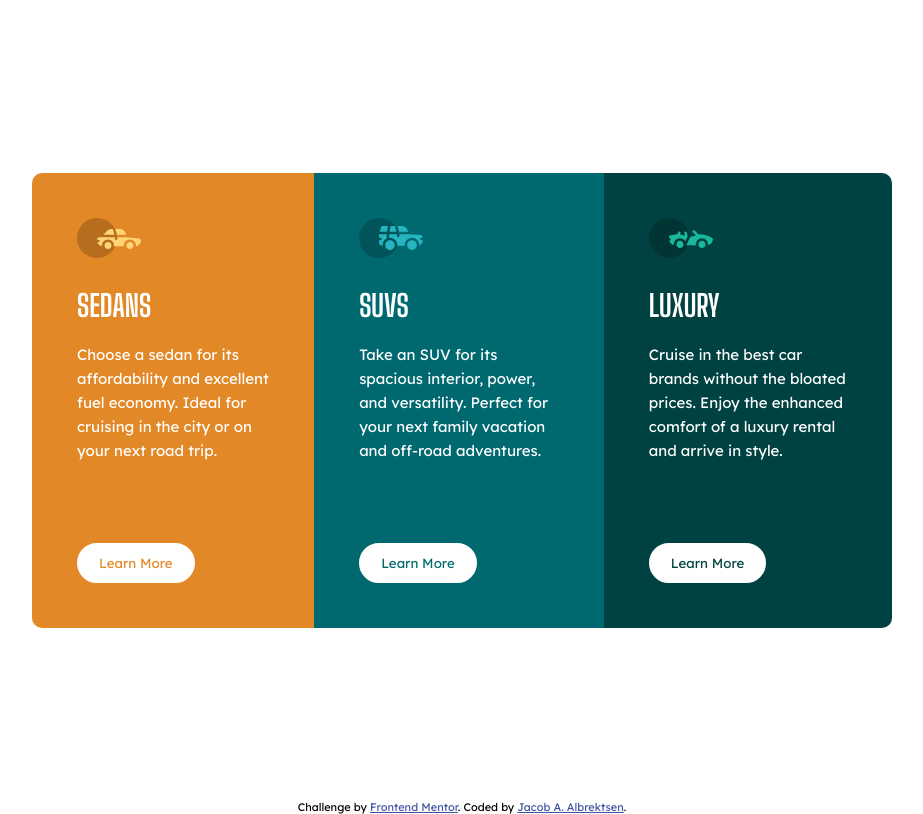
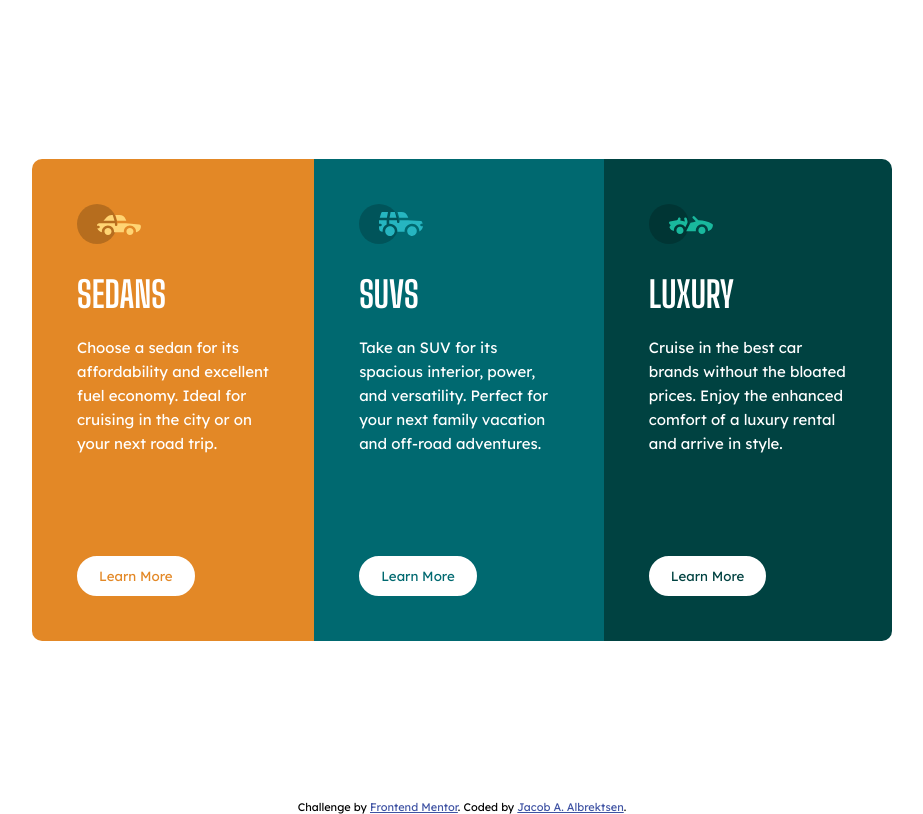
Before and after one commit to pxmdk/3-column-preview-card-component-main, a plain HTML site: page index.html in a window 1280 px wide. Shown: the whole page, without its empty margins (178-1101 px from the left). Drawn offline with Linux system fonts and the light colour scheme.

Commit message:
Changes for stylesheet

```diff
--- a/style.css
+++ b/style.css
@@ -18,7 +18,7 @@ button {
 h3 {
 	font-family: 'Big Shoulders Display', sans-serif;
 	text-transform: uppercase;
-	font-size: 30px;
+	font-size: 36px;
 }
 
 p {
@@ -29,6 +29,7 @@ p {
 .btn {
 	background-color: #fff;
 	border: 2px solid #fff;
+	margin-top: 20px;
 	border-radius: 30px;
 	padding: 10px 20px;
 	cursor: pointer;
```
